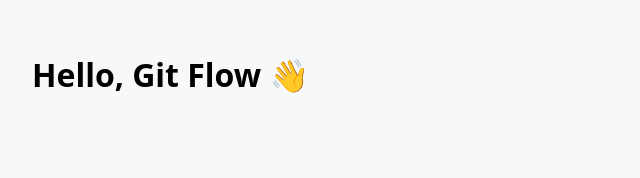
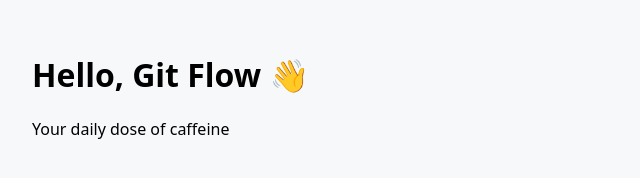
Before and after one commit to Bennay-cloud/my-git-lab, a plain HTML site: page index.html in a window 1280 px wide. Shown: the whole page, without its empty margins (0-640 px from the left). Drawn offline with Linux system fonts and the light colour scheme.

Commit message:
feat: add slogan variant B

```diff
--- a/index.html
+++ b/index.html
@@ -11,3 +11,5 @@
     <script src="script.js"></script>
   </body>
 </html>
+
+<p class='slogan'>Your daily dose of caffeine</p>
```
